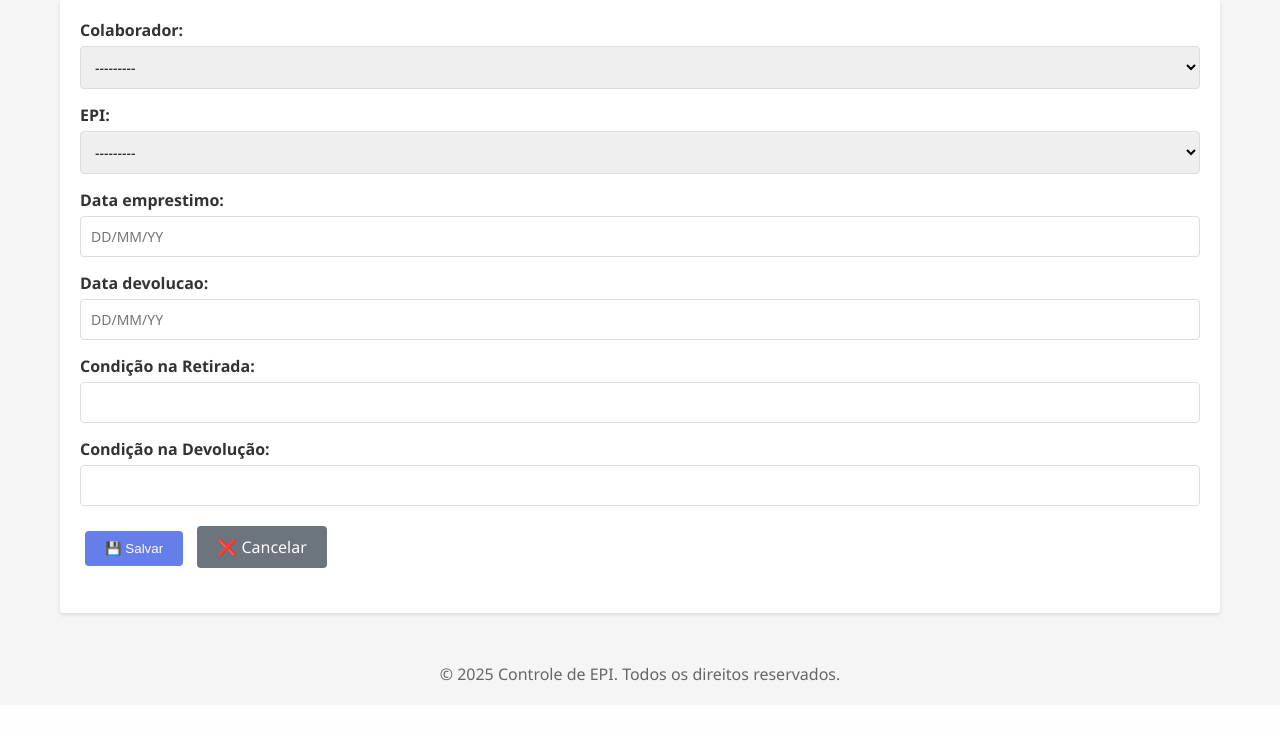
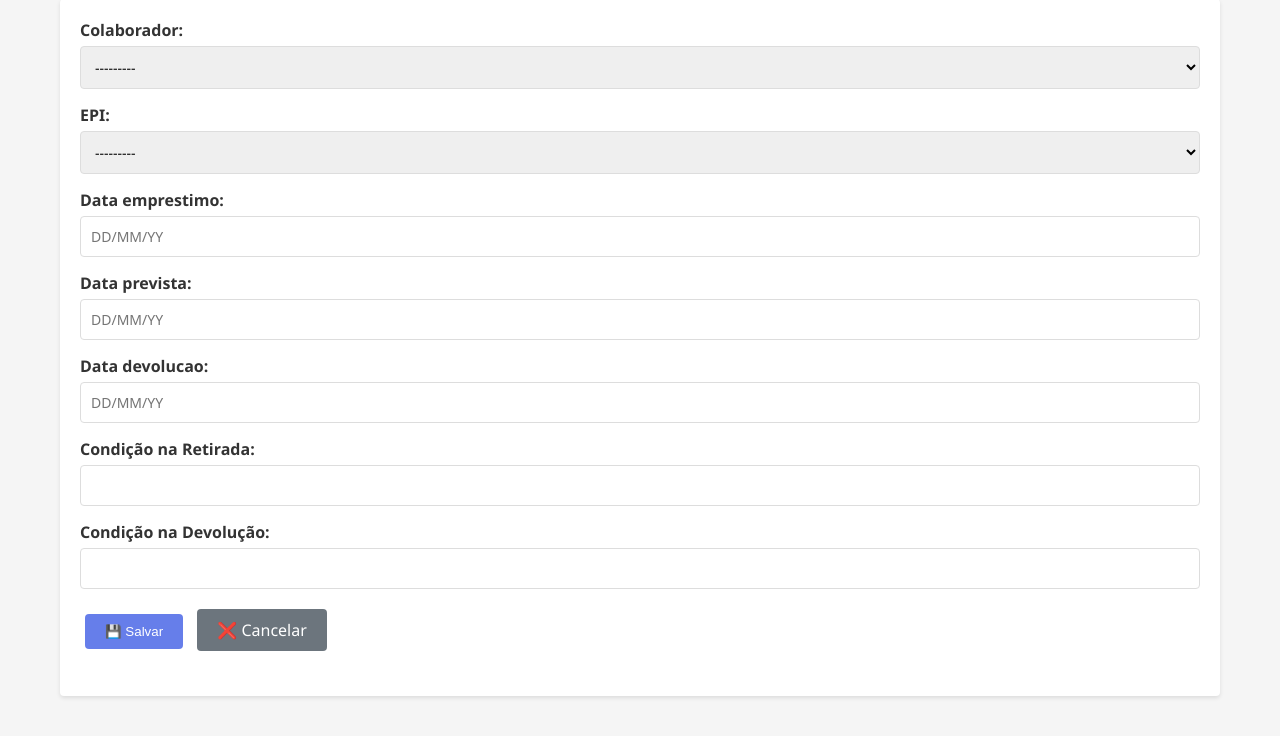
Before and after one commit to danielschia/controle_epi, a Django app: page /epi_admin/emprestimos/novo/ in a window 1280 px wide. Shown: the part 232-968 px from the top of the page. Before the commit the page ends 913 px from the top, so only its background shows below. Run offline with Django 5.2, Linux system fonts and the light colour scheme; a user stored in the database is signed in; data that the repository does not hold is empty.

Commit message:
validacao das datas

```diff
--- a/epi_admin/admin.py
+++ b/epi_admin/admin.py
@@ -22,7 +22,7 @@ class EPIAdmin(django_admin.ModelAdmin):
 class EmprestimoAdmin(django_admin.ModelAdmin):
     list_display = ('id', 'colaborador', 'epi_nome', 'data_emprestimo', 'data_devolucao')
     search_fields = ('colaborador__nome', 'epi_nome__nomeAparelho')
-    list_filter = ('data_emprestimo',)
+    list_filter = ('data_emprestimo', 'data_devolucao', 'data_prevista',)
 
 
 # Register models with the custom admin site (so only superusers can access it)
--- a/epi_admin/forms.py
+++ b/epi_admin/forms.py
@@ -75,7 +75,12 @@ class EmprestimoForm(forms.ModelForm):
         widget=forms.DateInput(format=DATE_FORMAT, attrs={'placeholder': 'DD/MM/YY', 'class': 'datepicker', 'autocomplete': 'off'})
     )
     data_devolucao = forms.DateField(
-        required=False,
+        required=True,
+        input_formats=[DATE_FORMAT],
+        widget=forms.DateInput(format=DATE_FORMAT, attrs={'placeholder': 'DD/MM/YY', 'class': 'datepicker', 'autocomplete': 'off'})
+    )
+    data_prevista = forms.DateField(
+        required=True,
         input_formats=[DATE_FORMAT],
         widget=forms.DateInput(format=DATE_FORMAT, attrs={'placeholder': 'DD/MM/YY', 'class': 'datepicker', 'autocomplete': 'off'})
     )
@@ -83,6 +88,7 @@ class EmprestimoForm(forms.ModelForm):
             'colaborador': 'Colaborador',
             'epi_nome': 'EPI',
             'data_emprestimo': 'Data de Empréstimo',
+            'data_prevista': 'Data Prevista',
             'data_devolucao': 'Data de Devolução',
             'condicao_retirada': 'Condição na Retirada',
             'condicao_devolucao': 'Condição na Devolução',
@@ -90,12 +96,36 @@ class EmprestimoForm(forms.ModelForm):
 
     class Meta:
         model = Emprestimo
-        fields = ['colaborador', 'epi_nome', 'data_emprestimo', 'data_devolucao', 'condicao_retirada', 'condicao_devolucao']
+        fields = ['colaborador', 'epi_nome', 'data_emprestimo', 'data_prevista', 'data_devolucao', 'condicao_retirada', 'condicao_devolucao']
         labels = {
             'colaborador': 'Colaborador',
             'epi_nome': 'EPI',
             'data_emprestimo': 'Data de Empréstimo',
+            'data_prevista': 'Data Prevista',
             'data_devolucao': 'Data de Devolução',
             'condicao_retirada': 'Condição na Retirada',
             'condicao_devolucao': 'Condição na Devolução',
         }
+    def clean(self):
+        cleaned_data = super().clean()
+
+        data_emprestimo = cleaned_data.get("data_emprestimo")
+        data_prevista = cleaned_data.get("data_prevista")
+        data_devolucao = cleaned_data.get("data_devolucao")
+
+         # Verifica se ambas as datas foram fornecidas
+
+        if data_emprestimo and data_prevista:
+            # Compara as datas (objetos date do Python)
+            if data_prevista <= data_emprestimo:
+                # Se a condição for inválida, levanta um erro de validação
+                raise forms.ValidationError(
+                    "A data prevista para devolução deve ser posterior à data de empréstimo."
+                )
+            elif data_devolucao <= data_emprestimo:
+                raise forms.ValidationError(
+                    "A data de devolução deve ser posterior à data de empréstimo."
+                )
+
+        # Retorna o dicionário de dados limpos (obrigatório)
+        return cleaned_data
--- a/epi_admin/models.py
+++ b/epi_admin/models.py
@@ -1,5 +1,8 @@
 from django.conf import settings
 from django.db import models
+from datetime import date, timedelta
+from django.db.models import CheckConstraint, Q
+
 
 # Create your models here.
 class Colaborador(models.Model):
@@ -45,6 +48,7 @@ class Emprestimo (models.Model):
     colaborador = models.ForeignKey(Colaborador, on_delete=models.CASCADE)
     epi_nome = models.ForeignKey(EPI, on_delete=models.CASCADE)
     data_emprestimo = models.DateField()
+    data_prevista = models.DateField(blank=True, null=True)
     data_devolucao = models.DateField(blank=True, null=True)
     condicao_retirada = models.CharField(max_length=100)
     condicao_devolucao = models.CharField(max_length=100, blank=True, null=True)
@@ -53,3 +57,18 @@ class Emprestimo (models.Model):
         # mostra "Colaborador - EPI" usando o nome do aparelho
         epi_nome = getattr(self.epi_nome, 'nomeAparelho', str(self.epi_nome))
         return f"{self.colaborador.nome} - {epi_nome}"
+
+    class Meta:
+        # Define a restrição que o DB irá impor
+        constraints = [
+            CheckConstraint(
+                condition=Q(data_prevista__gt=models.F('data_emprestimo')),
+                name='data_prevista_maior_que_emprestimo'
+            )
+        ]
+
+    def save(self, *args, **kwargs):
+        if not self.id: # Apenas se for um novo objeto (primeiro save)
+            if not self.data_prevista and self.data_emprestimo:
+                self.data_prevista = self.data_emprestimo + timedelta(days=7)
+        super().save(*args, **kwargs)
--- a/epi_admin/templates/epi_admin/emprestimo_detail.html
+++ b/epi_admin/templates/epi_admin/emprestimo_detail.html
@@ -6,6 +6,7 @@
     <p><strong>Colaborador:</strong> <a href="{% url 'colaborador_detail' emprestimo.colaborador.pk %}">{{ emprestimo.colaborador.nome }} {{ emprestimo.colaborador.sobrenome }}</a></p>
     <p><strong>EPI:</strong> <a href="{% url 'epi_detail' emprestimo.epi_nome.pk %}">{{ emprestimo.epi_nome.nomeAparelho }}</a></p>
     <p><strong>Data Empréstimo:</strong> {{ emprestimo.data_emprestimo|date:"d/m/Y" }}</p>
+    <p><strong>Data Entrega Prevista:</strong> {{ emprestimo.data_prevista|date:"d/m/Y" }}</p>
 
     {% if emprestimo.data_devolucao %}
         <p><strong>Data Devolução:</strong> {{ emprestimo.data_devolucao|date:"d/m/Y" }}</p>
--- a/epi_admin/templates/epi_admin/emprestimo_form.html
+++ b/epi_admin/templates/epi_admin/emprestimo_form.html
@@ -1,4 +1,5 @@
 {% extends 'epi_admin/base.html' %}
+{% load static %}
 {% block title %}{% if object %}Editar{% else %}Novo{% endif %} Empréstimo{% endblock %}
 {% block content %}
 <h2>{% if object %}Editar Empréstimo{% else %}Novo Empréstimo{% endif %}</h2>
@@ -10,4 +11,5 @@
         <a href="{% url 'emprestimo_list' %}" class="btn secondary">❌ Cancelar</a>
     </div>
 </form>
+
 {% endblock %}
```
Also changed, not shown: epi_admin/migrations/0005_emprestimo_data_prevista.py (added), epi_admin/migrations/0006_emprestimo_data_prevista_maior_que_emprestimo.py (added).
